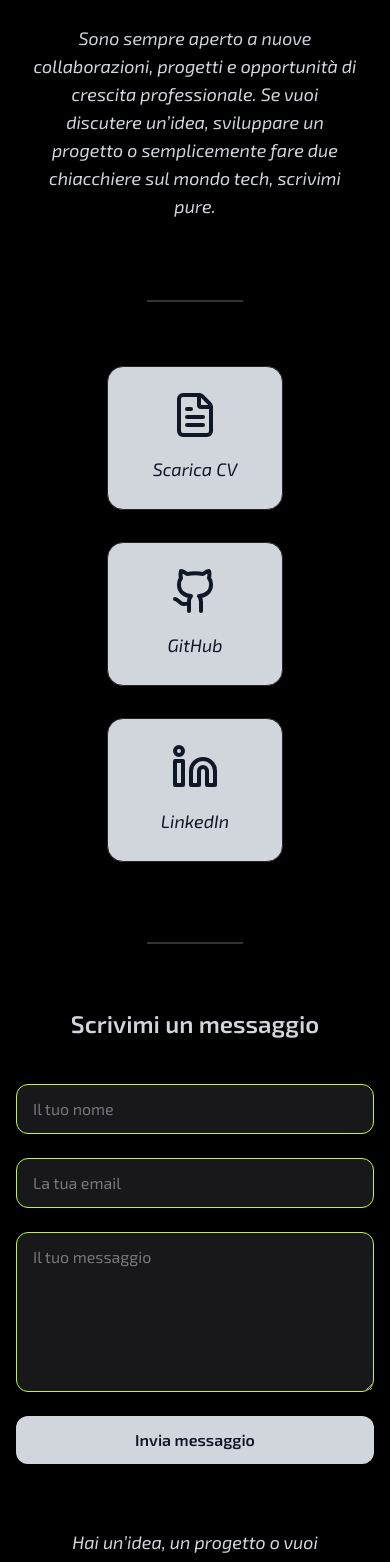
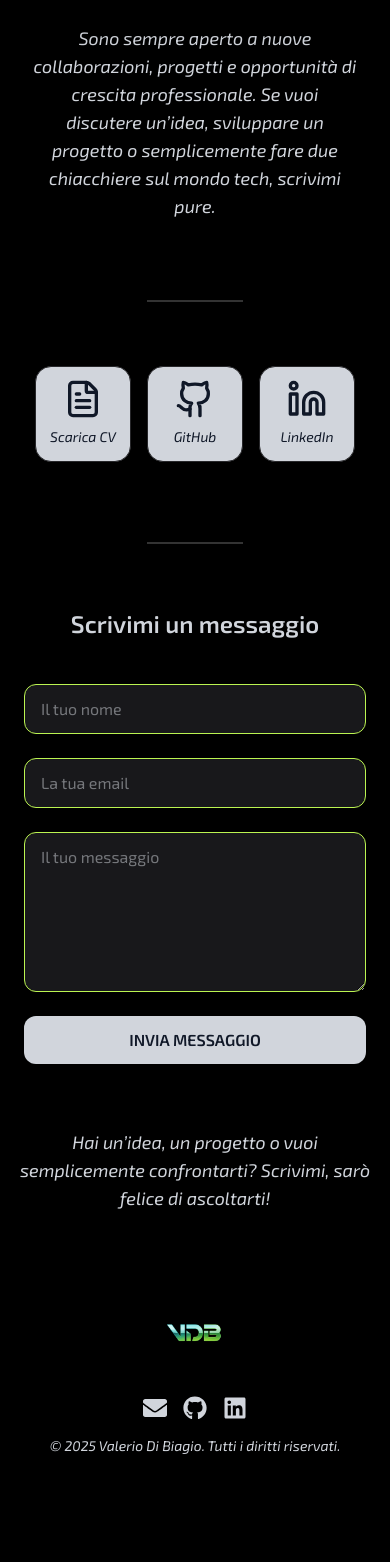
Before and after one commit to ValerioDiBiagio/personal-portfolio, a React (Vite) app: page /contacts in a window 390 px wide. Shown: the part 432-1994 px from the top of the page. After the commit the page ends 1904 px from the top, so only its background shows below. Built offline with nearby package versions, Linux system fonts and the light colour scheme; a web font is replaced by a local one.

Commit message:
feat: add email icon to Footer and adjust icon sizes in ContactsPage for better layout

```diff
--- a/src/components/Footer.tsx
+++ b/src/components/Footer.tsx
@@ -1,12 +1,12 @@
 import React from "react";
 import { NavLink } from "react-router-dom";
-import { FaGithub, FaLinkedin } from "react-icons/fa";
+import { FaGithub, FaLinkedin, FaEnvelope } from "react-icons/fa";
 
 const Footer: React.FC = () => {
 
     return (
-        <footer className=" bg-black relative z-10">
-            <div className="container flex flex-col md:flex-row justify-between items-center space-y-6 md:space-y-0 px-4">
+        <footer className="bg-black relative z-10">
+            <div className="container flex flex-col md:flex-row justify-between items-center space-y-6 md:space-y-0 px-4 ">
                 {/* Logo / Brand */}
                 <NavLink
                     to="/"
@@ -17,15 +17,33 @@ const Footer: React.FC = () => {
                         alt="Logo VDB"
                         className="h-20 w-20 hover:drop-shadow-[0_0_15px_rgba(0,255,255,0.7)] transition-all duration-300"
                     />
-
                 </NavLink>
 
                 {/* Social */}
                 <div className="flex space-x-4 text-gray-300">
-                    <a href="https://github.com/ValerioDiBiagio" target="_blank" rel="noopener noreferrer" className="hover:text-cyan-400 neon-hover">
+                    <a
+                        href="https://mail.google.com/mail/?view=cm&to=dibiagiovalerio@gmail.com"
+                        target="_blank"
+                        rel="noopener noreferrer"
+                        className="hover:text-cyan-400 neon-hover"
+                    >
+                        <FaEnvelope className="w-6 h-6" />
+                    </a>
+
+                    <a
+                        href="https://github.com/ValerioDiBiagio"
+                        target="_blank"
+                        rel="noopener noreferrer"
+                        className="hover:text-cyan-400 neon-hover"
+                    >
                         <FaGithub className="w-6 h-6" />
                     </a>
-                    <a href="https://www.linkedin.com/in/valerio-di-biagio-429769387" target="_blank" rel="noopener noreferrer" className="hover:text-cyan-400 neon-hover">
+                    <a
+                        href="https://www.linkedin.com/in/valerio-di-biagio-429769387"
+                        target="_blank"
+                        rel="noopener noreferrer"
+                        className="hover:text-cyan-400 neon-hover"
+                    >
                         <FaLinkedin className="w-6 h-6" />
                     </a>
                 </div>
--- a/src/pages/ContactsPage.tsx
+++ b/src/pages/ContactsPage.tsx
@@ -103,25 +103,25 @@ const ContactsPage: React.FC = () => {
                 initial="hidden"
                 whileInView="visible"
                 viewport={{ once: true }}
-                className="flex flex-wrap justify-center gap-8 w-full max-w-5xl mb-20"
+                className="flex flex-wrap justify-center gap-4 w-full max-w-5xl mb-20"
             >
                 {[
                     {
                         key: "cv",
                         action: downloadCV,
-                        icon: <FileText className="w-12 h-12 text-gray-900" />,
+                        icon: <FileText className="w-10 h-10 sm:w-12 sm:h-12 text-gray-900" />,
                         label: "Scarica CV",
                     },
                     {
                         key: "github",
                         href: "https://github.com/ValerioDiBiagio",
-                        icon: <Github className="w-12 h-12 text-gray-900" />,
+                        icon: <Github className="w-10 h-10 sm:w-12 sm:h-12 text-gray-900" />,
                         label: "GitHub",
                     },
                     {
                         key: "linkedin",
                         href: "https://www.linkedin.com/in/valerio-di-biagio-429769387/",
-                        icon: <Linkedin className="w-12 h-12 text-gray-900" />,
+                        icon: <Linkedin className="w-10 h-10 sm:w-12 sm:h-12 text-gray-900" />,
                         label: "LinkedIn",
                     },
                 ].map((item, index) => (
@@ -133,17 +133,17 @@ const ContactsPage: React.FC = () => {
                         whileHover={{ scale: 1.07, y: -5 }}
                         whileTap={{ scale: 0.95 }}
                         onClick={item.action}
-                        className={`cursor-pointer bg-gray-300 border border-zinc-800 hover:bg-cyan-400 rounded-2xl p-6 flex flex-col items-center gap-4 transition-all shadow-lg w-44 h-36`}
+                        className={`flex-shrink-0 cursor-pointer bg-gray-300 border border-zinc-800 hover:bg-cyan-400 rounded-2xl p-3 sm:p-6 flex flex-col items-center gap-2 sm:gap-4 transition-all shadow-lg w-24 sm:w-44 h-24 sm:h-36 ${item.key === "linkedin" ? "sm:mr-4" : ""}`}
                     >
                         {item.href ? (
-                            <a href={item.href} target="_blank" className="flex flex-col items-center gap-4">
+                            <a href={item.href} target="_blank" className="flex flex-col items-center gap-2 sm:gap-4">
                                 {item.icon}
-                                <p className="text-gray-900 text-center italic text-lg">{item.label}</p>
+                                <p className="text-gray-900 text-center italic text-sm sm:text-lg">{item.label}</p>
                             </a>
                         ) : (
                             <>
                                 {item.icon}
-                                <p className="text-gray-900 text-center italic text-lg">{item.label}</p>
+                                <p className="text-gray-900 text-center italic text-sm sm:text-lg">{item.label}</p>
                             </>
                         )}
                     </motion.div>
@@ -159,7 +159,7 @@ const ContactsPage: React.FC = () => {
                 whileInView={{ opacity: 1, y: 0 }}
                 transition={{ duration: 0.6 }}
                 viewport={{ once: true }}
-                className="w-full max-w-3xl flex flex-col gap-6 shadow-xl relative group"
+                className="w-full max-w-full sm:max-w-3xl flex flex-col gap-6 shadow-xl relative group px-2 sm:px-8 md:px-16"
             >
                 <h2 className="text-center text-gray-300 text-2xl sm:text-5xl font-semibold mb-5">
                     Scrivimi un messaggio
@@ -197,7 +197,7 @@ const ContactsPage: React.FC = () => {
                     transition={{ duration: 0.1 }}
                     className="w-full bg-gray-300 text-gray-900 font-semibold py-3 rounded-xl hover:bg-cyan-400 transition-all"
                 >
-                    {isSubmitting ? "Invio..." : "Invia messaggio"}
+                    {isSubmitting ? "Invio..." : "INVIA MESSAGGIO"}
                 </motion.button>
 
                 {/* Animated Toast */}
@@ -225,7 +225,7 @@ const ContactsPage: React.FC = () => {
                 viewport={{ once: true }}
                 className="text-gray-300 mt-16 text-center italic text-lg"
             >
-                Hai un’idea, un progetto o vuoi semplicemente confrontarti? Scrivimi, sarò felice di ascoltarti! ✨
+                Hai un’idea, un progetto o vuoi semplicemente confrontarti? Scrivimi, sarò felice di ascoltarti!
             </motion.p>
         </div>
     );
```
